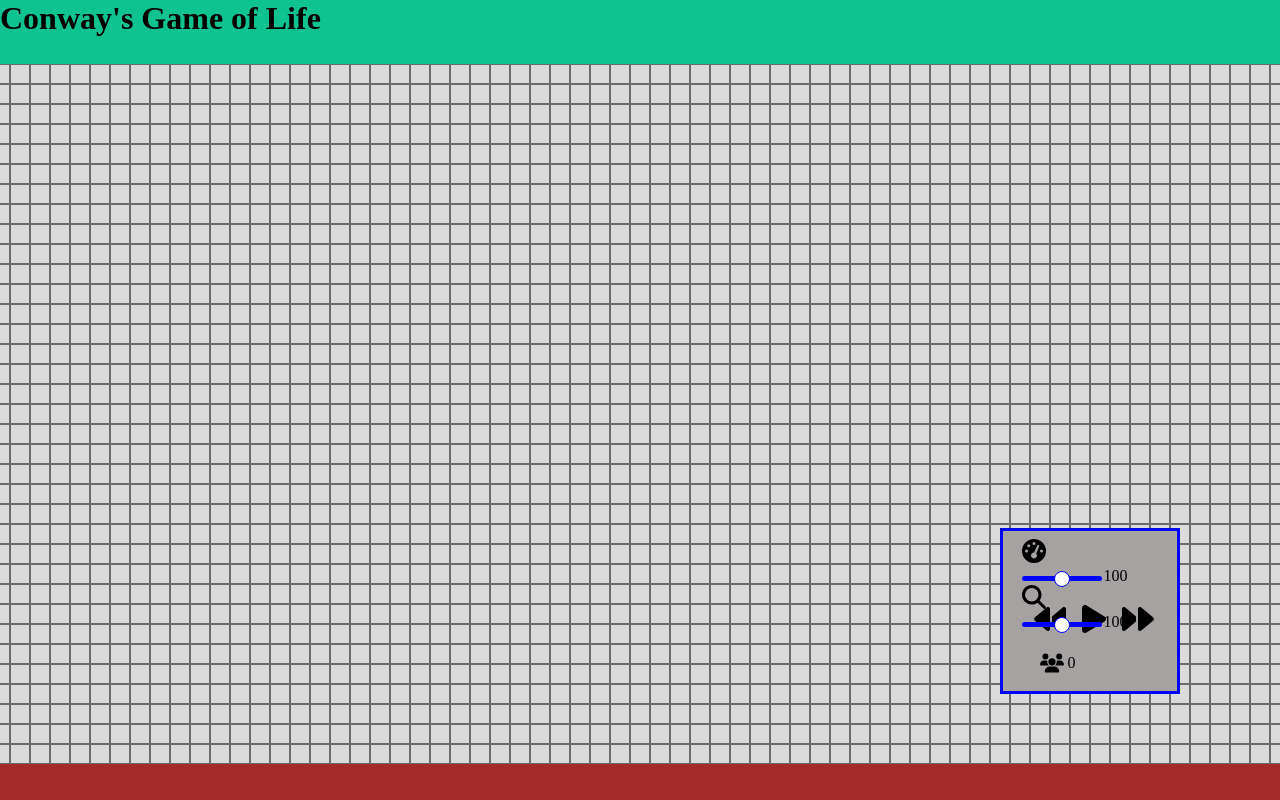
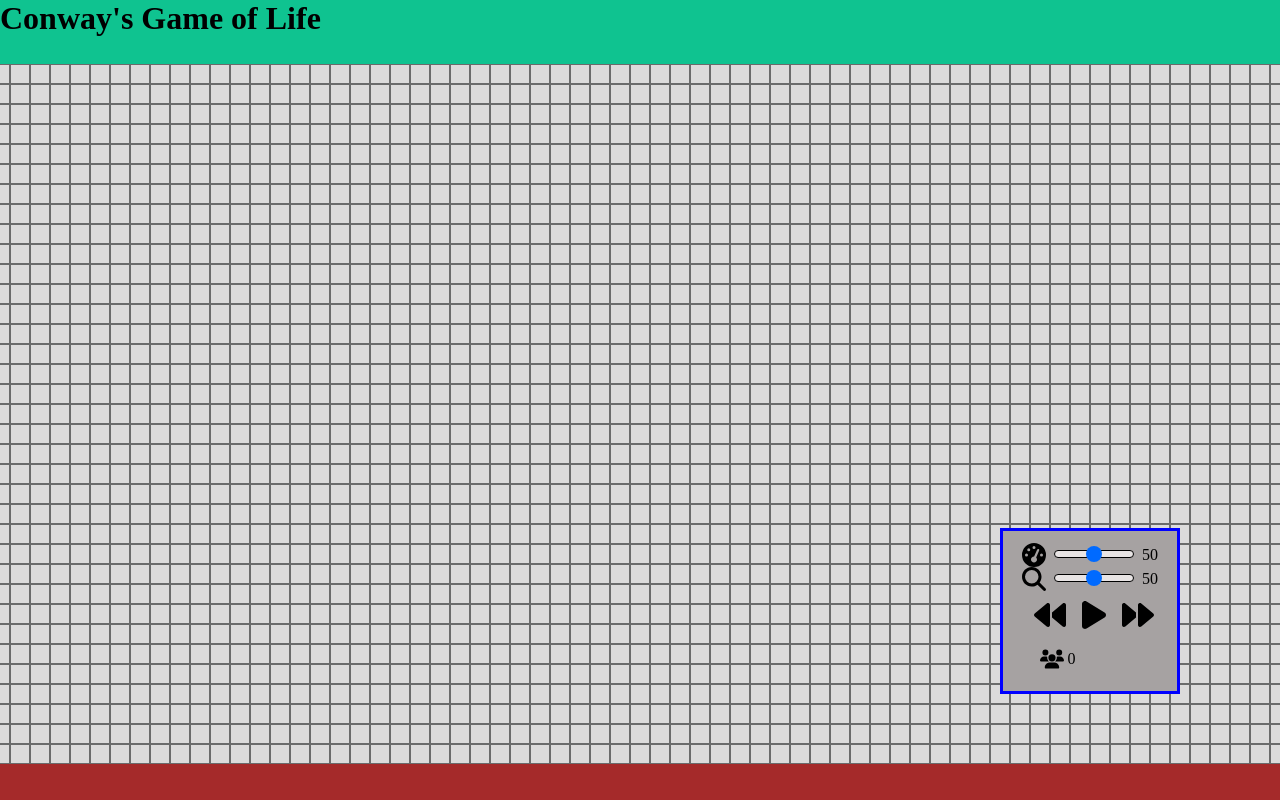
Before and after one commit to Pavel-Ignatenko6/Conways-Game-of-Life, a React (Vite) app: page / in a window 1280 px wide. Shown: the top 800 px of the page. Built offline with nearby package versions, Linux system fonts and the light colour scheme.

Commit message:
set up slider components

```diff
--- a/src/Controls.jsx
+++ b/src/Controls.jsx
@@ -25,12 +25,17 @@ export const Controls = ({ stepForward, stepBack }) => {
       </div>
       {/* main controls */}
       <div className="main-controls flex-container">
-        <img className="previous-icon controls-icon" src={prevNextIcon} alt="arrow left" onClick={() => {
-          if (running) {
-            dispatch(toggleRunning())
-          }
-          stepBack()
-        }} />
+        <img
+          className="previous-icon controls-icon"
+          src={prevNextIcon}
+          alt="arrow left"
+          onClick={() => {
+            if (running) {
+              dispatch(toggleRunning())
+            }
+            stepBack()
+          }}
+        />
 
         {/* play / Stop icons */}
         {running ? (
@@ -52,17 +57,9 @@ export const Controls = ({ stepForward, stepBack }) => {
           }}
         />
       </div>
-      {/* slider controls */}
       <div className="slider-controls flex-container">
-        {/* put two sliders here */}
-        <div className="single-slider">
-          <img className="single-icon" src={speedIcon} alt="speed icon" />
-          <Slider />
-        </div>
-        <div className="single-slider">
-          <img className="single-icon" src={zoomIcon} alt="zoom icon" />
-          <Slider />
-        </div>
+        <Slider icon={speedIcon} name={'speed'} />
+        <Slider icon={zoomIcon} name={'zoom'} />
       </div>
     </div>
   )
--- a/src/Slider/Slider.jsx
+++ b/src/Slider/Slider.jsx
@@ -1,12 +1,24 @@
-import './styleSlider.css'
-export const Slider = () => {
+import { useSelector, useDispatch } from 'react-redux'
+import { setInputNum, inputNumValue } from '../state/inputNumSlice.js'
+
+import styles from './Slider.module.css'
+export const Slider = ({ icon, name }) => {
+  const dispatch = useDispatch()
+  const sliderVal = useSelector(inputNumValue)
+
   return (
-    <div className="speed-slider slider-container">
-      <div className="slider">
-        <input className="slider-input" type="range" min="0" max="100" name="speed" />
-        <progress className="slider-progress" min="0" max="100" value="100"></progress>
+    <div className={styles['slider-container']}>
+      <img className={styles['slider-icon']} src={icon} alt="icon" />
+      <div className={styles.slider}>
+        <input
+          className={styles['slider-input']}
+          type="range"
+          min="0"
+          max="100"
+          onInput={e => dispatch(setInputNum({[name]: e.target.value}))}
+        />
       </div>
-      <div className="slider-indicator">100</div>
+      <div className={styles['slider-value']}>{sliderVal[name]}</div>
     </div>
   )
 }
--- /dev/null
+++ b/src/Slider/Slider.module.css
@@ -0,0 +1,50 @@
+
+.slider-container {
+    width: 12rem;
+    display: flex;
+    align-items: center;
+}
+
+.slider-icon {
+    width: 1.5rem;
+    margin-right: .5rem;
+}
+
+.slider {
+    position: relative;
+    width: 5rem;
+}
+
+.slider-input {
+    appearance: none;
+    position: absolute;
+    top: -5px;
+    left: 50%;
+    transform: translateX(-50%);
+    z-index: 999;
+    background: rgb(232, 228, 228);
+    width: 100%;
+    height: .5rem;
+    border-radius: 1.25rem;
+    border: 1px solid black;
+}
+
+.slider-input::-webkit-slider-thumb {
+    appearance: none;
+    width: 1rem;
+    height: 1rem;
+    border-radius: 50%;
+    background: rgb(0, 106, 255);
+}
+
+.slider-input::-moz-range-thumb {
+    appearance: none;
+    width: 1rem;
+    height: 1rem;
+    border-radius: 50%;
+    background: rgb(0, 106, 255);
+}
+
+.slider-value {
+    margin-left: .5rem;
+}
--- a/src/Slider/styleSlider.css
+++ /dev/null
@@ -1,58 +0,0 @@
-/***********************************
-        Custom slider
-***********************************/
-
-.slider-container {
-    display: flex;
-    align-items: center;
-    /* padding: 1.5rem;         */
-    border-radius: 5px;
-    /* background-color: #fff;   */
-}
-
-.slider {
-    position: relative;
-    width: 5rem;
-}
-
-.slider-input {
-    position: absolute;
-    top: -5px;
-    left: 50%;
-    transform: translateX(-50%);
-    z-index: 999;
-    -webkit-appearance: none;
-    background: transparent;
-    width: 5rem;
-}
-
-.slider-input::-webkit-slider-thumb {
-    -webkit-appearance: none;
-    width: 1rem;
-    height: 1rem;
-    border-radius: 50%;
-    background: #fff;
-    border: 1px solid blue;
-}
-
-.slider-progress {
-    width: 100%;
-    height: 5px;
-    -webkit-appearance: none;
-    position: absolute;
-    top: 0;
-    overflow: hidden;
-    border-radius: 5px;
-}
-
-.slider-progress::-webkit-progress-bar {
-    background: #f0f0f0;
-}
-
-.slider-progress::-webkit-progress-value {
-    background: blue;
-}
-
-.slider-indicator {
-    margin-left: .1rem;
-}
```
